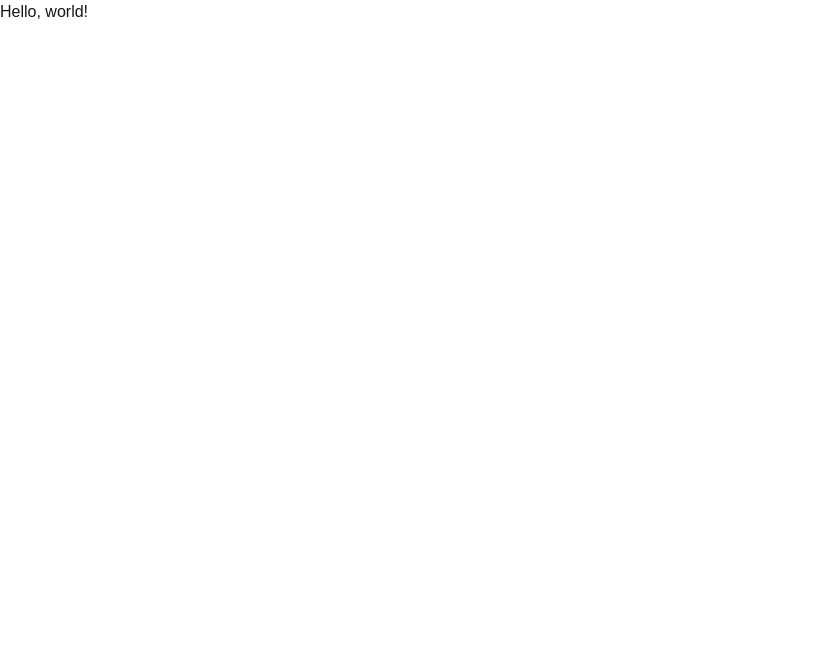
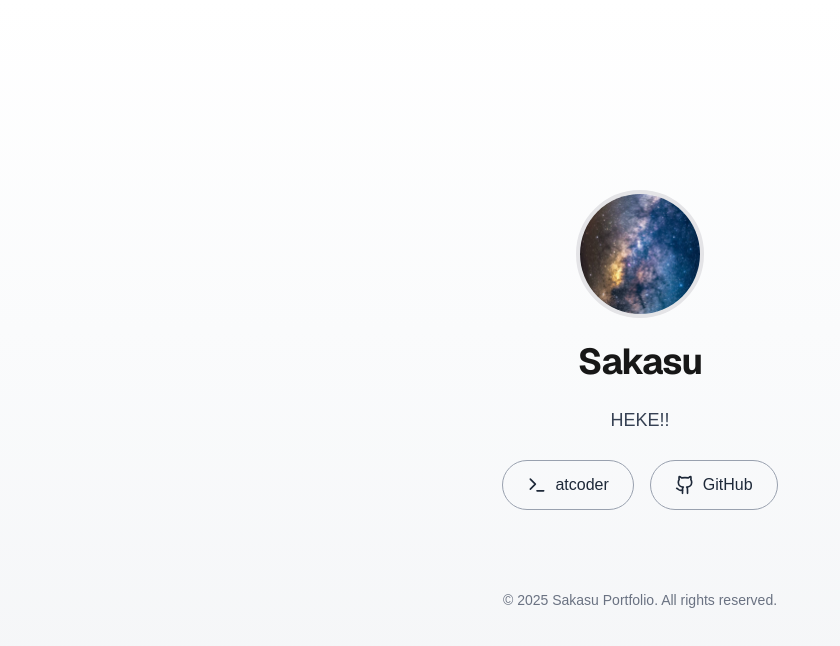
Before and after one commit to Mr-Sakasu/portfolio, a Next.js app in the folder portfolio/: page / in a window 1280 px wide. Shown: the top 646 px of the page, without its empty margins (0-840 px from the left). Built offline with nearby package versions, Linux system fonts and the light colour scheme.

Commit message:
vercel preset changed from other to next.js

```diff
--- a/portfolio/app/page.tsx
+++ b/portfolio/app/page.tsx
@@ -1,3 +1,55 @@
+import Image from "next/image";
+import Link from "next/link";
+import { Github, Code, Terminal, Award} from "lucide-react";
+
+
 export default function Home() {
-  return <div>Hello, world!</div>;
+  return (
+    <div className="flex flex-col items-center justify-center min-h-screen px-6 py-16 bg-gradient-to-b from-white via-gray-50 to-gray-100 dark:from-zinc-900 dark:via-zinc-800 dark:to-zinc-900">
+      {/* Hero セクション */}
+      <main className="text-center space-y-6 max-w-2xl">
+        <div className="relative w-32 h-32 mx-auto">
+          <Image
+            src="/avatar.jpg"
+            alt="Profile Avatar"
+            fill
+            className="object-cover rounded-full border-4 border-zinc-200 dark:border-zinc-700"
+          />
+        </div>
+        <h1 className="text-4xl font-bold tracking-tight font-sans">
+          Sakasu
+        </h1>
+        <p className="text-gray-700 dark:text-gray-300 leading-relaxed text-lg">
+          HEKE!!
+        </p>
+
+        {/* ボタン */}
+        <div className="flex flex-col sm:flex-row gap-4 justify-center mt-6">
+          <a
+            href="https://atcoder.jp/users/Sakasu"
+            target="_blank"
+            rel="noopener noreferrer"
+            className="flex items-center gap-2 border border-gray-400 dark:border-gray-600 text-gray-800 dark:text-gray-100 rounded-full px-6 py-3 font-medium transition hover:bg-gray-100 dark:hover:bg-gray-700">
+            <Terminal size={20} />
+            atcoder
+
+          </a>
+          <a
+            href="https://github.com/yourname"
+            target="_blank"
+            rel="noopener noreferrer"
+            className="flex items-center gap-2 border border-gray-400 dark:border-gray-600 text-gray-800 dark:text-gray-100 rounded-full px-6 py-3 font-medium transition hover:bg-gray-100 dark:hover:bg-gray-700"
+          >
+            <Github size={20} />
+            GitHub
+          </a>
+        </div>
+      </main>
+
+      {/* フッター */}
+      <footer className="mt-20 text-sm text-gray-500 dark:text-gray-400 text-center">
+        © {new Date().getFullYear()} Sakasu Portfolio. All rights reserved.
+      </footer>
+    </div>
+  );
 }
```
